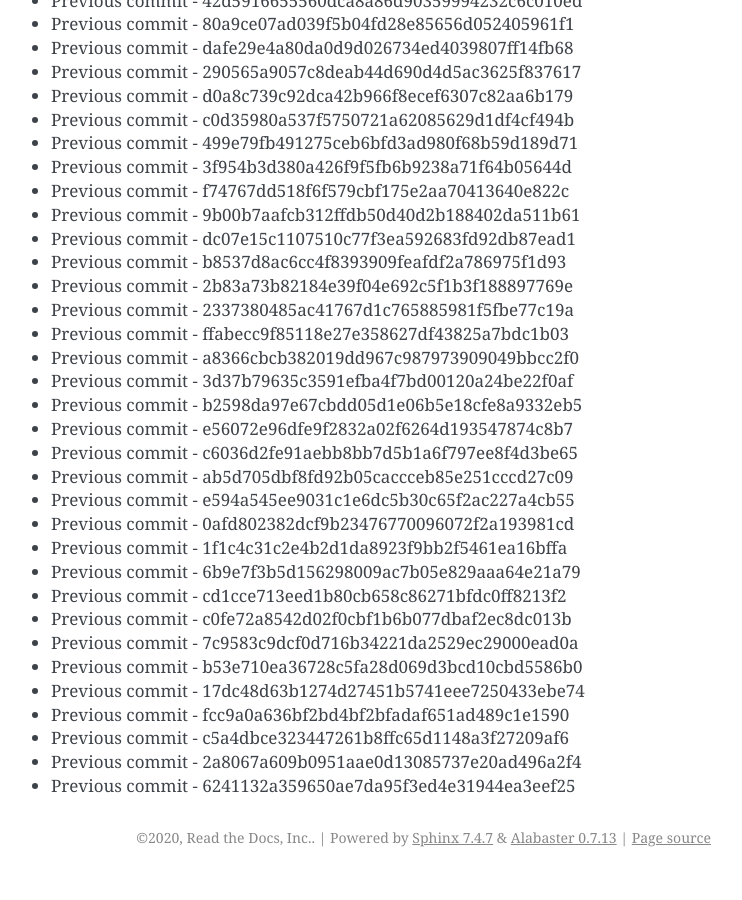
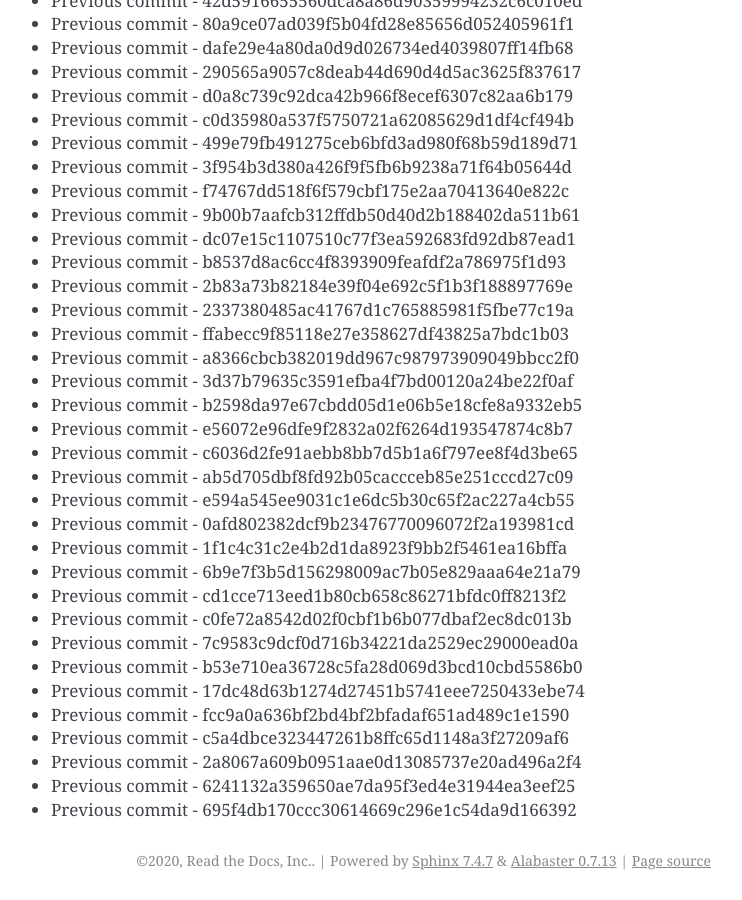
Before and after one commit to readthedocs/rtd-git-stresstest, a Sphinx documentation site: the page built from docs/updates.rst, in a window 1280 px wide and 900 px high, scrolled down 97651 px. Shown: the whole window, without its empty margins (399-1141 px from the left). Built offline with Sphinx 7.4.7, drawn with Linux system fonts in a browser that asks for light colours; before the commit the page ends 98528 px from its top, so only the background shows below that.

Commit message:
Generating commit from previous: 695f4db170ccc30614669c296e1c54da9d166392

```diff
--- a/docs/updates.rst
+++ b/docs/updates.rst
@@ -4135,3 +4135,4 @@ It can be tested for any performance characteristics.
 * Previous commit - c5a4dbce323447261b8ffc65d1148a3f27209af6
 * Previous commit - 2a8067a609b0951aae0d13085737e20ad496a2f4
 * Previous commit - 6241132a359650ae7da95f3ed4e31944ea3eef25
+* Previous commit - 695f4db170ccc30614669c296e1c54da9d166392
```
